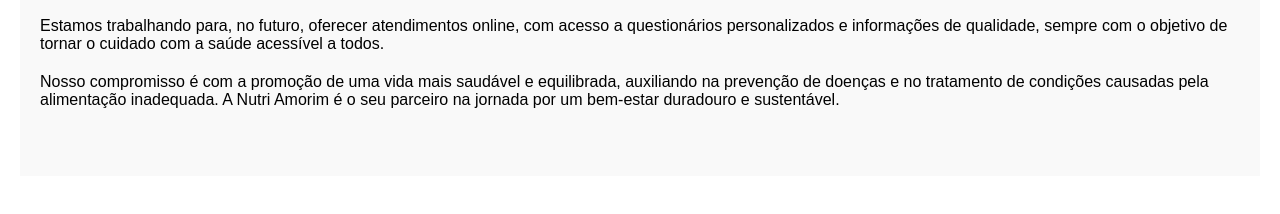
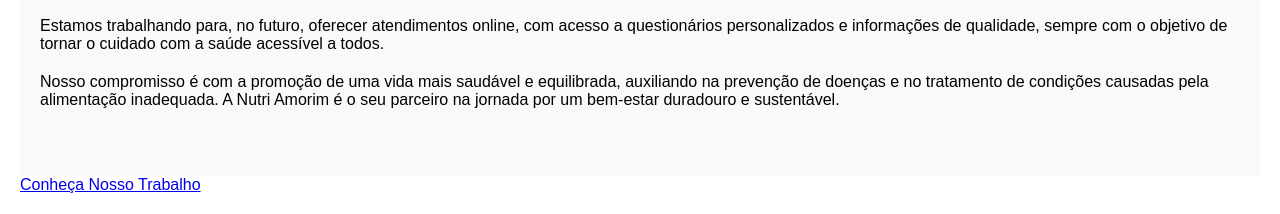
Before and after one commit to NutriAmorim/nutri_amorim, a Django app: page /sobre_mim/ in a window 1280 px wide. Shown: the part 902-1116 px from the top of the page. Before the commit the page ends 1010 px from the top, so only its background shows below. Run offline with Django 5.2, Linux system fonts and the light colour scheme; the visitor is signed in with stand-in values (Sample User, id 1); data that the repository does not hold is empty.

Commit message:
adicionando link na pagina sobre mim

```diff
--- a/loja_app/templates/loja_app/sobre_mim.html
+++ b/loja_app/templates/loja_app/sobre_mim.html
@@ -21,4 +21,5 @@
 
     <p>Nosso compromisso é com a promoção de uma vida mais saudável e equilibrada, auxiliando na prevenção de doenças e no tratamento de condições causadas pela alimentação inadequada. A Nutri Amorim é o seu parceiro na jornada por um bem-estar duradouro e sustentável.</p>
 </div>
+<a href="{% url 'conheca_nosso_trabalho' %}" class="btn btn-success">Conheça Nosso Trabalho</a>
 {% endblock %}
```
